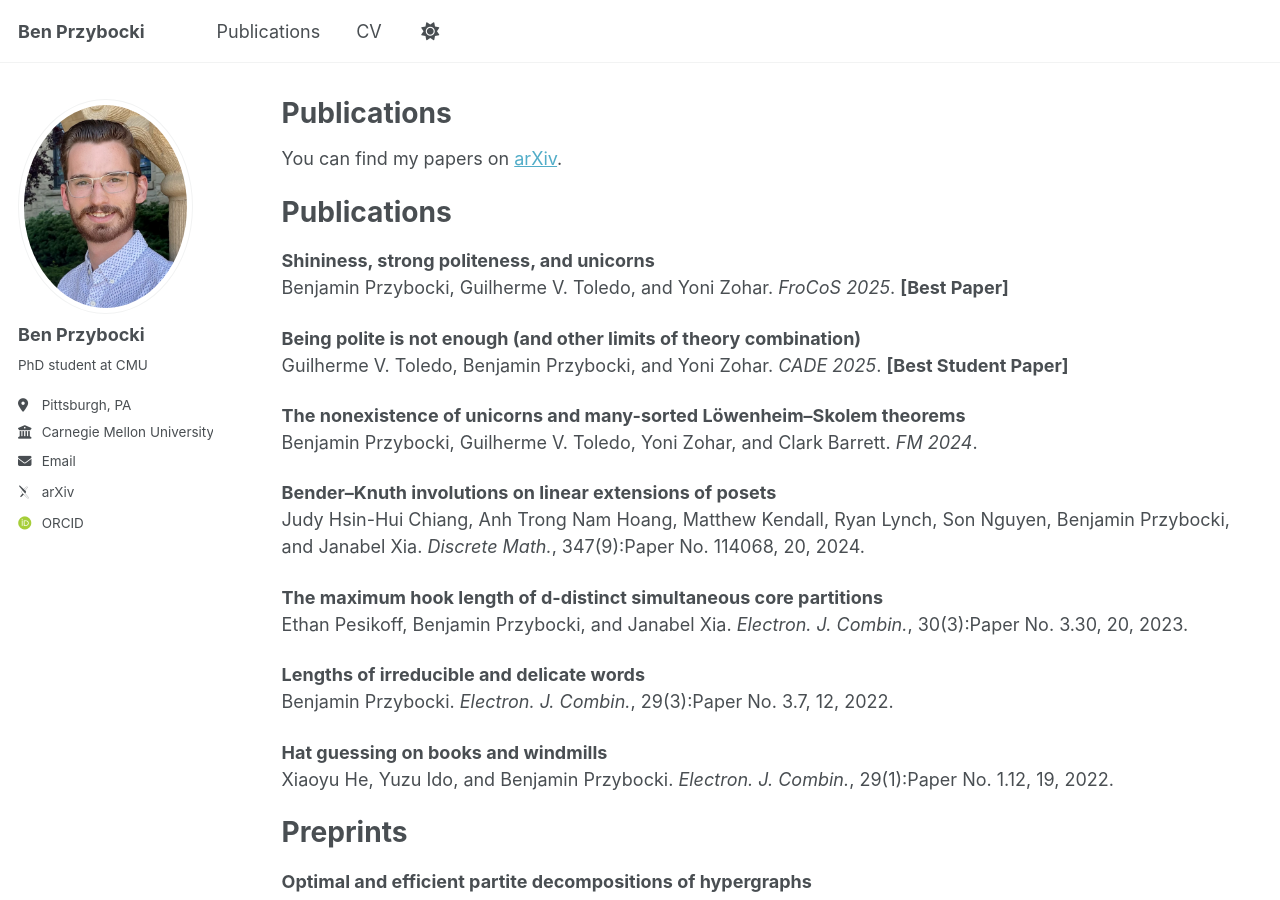
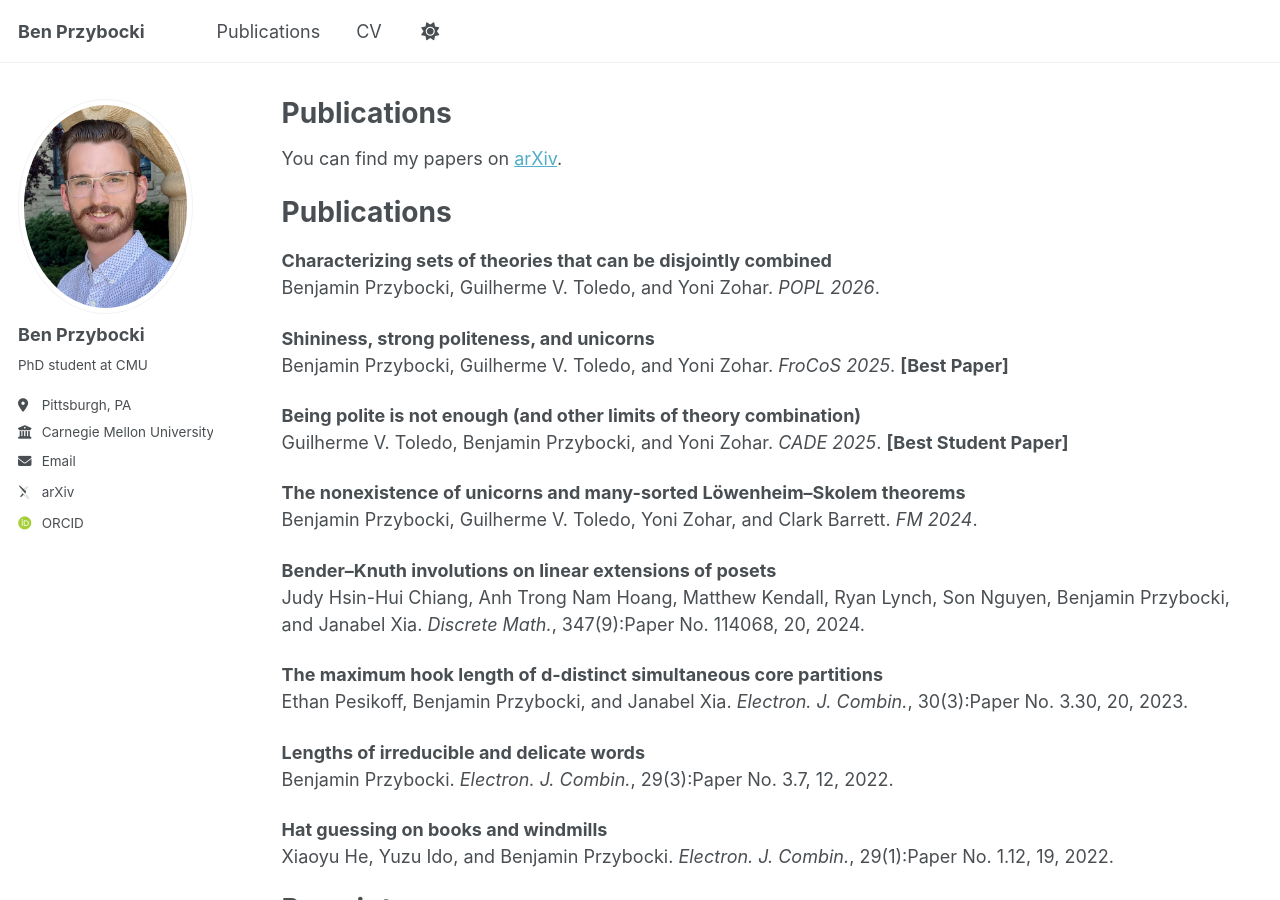
Before and after one commit to bprzybocki/bprzybocki.github.io, a Jekyll site: the page built from _pages/publications.md, in a window 1280 px wide and 900 px high. Built offline with Jekyll 4.4.1, drawn with Linux system fonts in a browser that asks for light colours; some web fonts are replaced.

Commit message:
new publication

```diff
--- a/_pages/publications.md
+++ b/_pages/publications.md
@@ -11,6 +11,9 @@ You can find my papers on [arXiv](https://arxiv.org/a/przybocki_b_1.html).
 
 Publications
 ======
+**Characterizing sets of theories that can be disjointly combined**
+Benjamin Przybocki, Guilherme V. Toledo, and Yoni Zohar. *POPL 2026*.
+
 **Shininess, strong politeness, and unicorns**
 Benjamin Przybocki, Guilherme V. Toledo, and Yoni Zohar. *FroCoS 2025*. **[Best Paper]**
 
```
